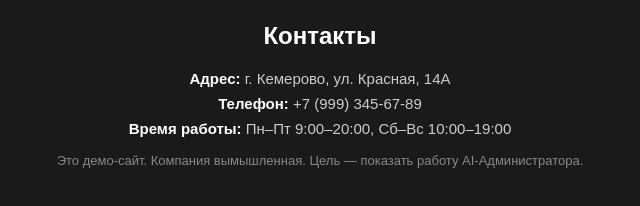
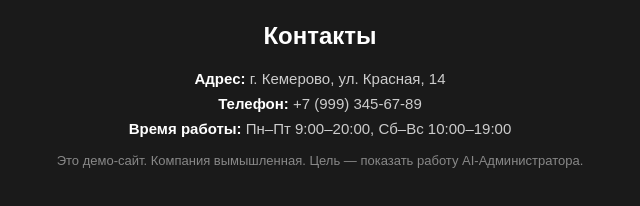
Before and after one commit to chaknoris5000-glitch/demo-sites, a plain HTML site: page liniya.html in a window 1280 px wide. Shown: the part 2054-2260 px from the top of the page, 320-960 px from the left. Drawn offline with Linux system fonts and the light colour scheme.

Commit message:
fix: real address for demo routing

```diff
--- a/liniya.html
+++ b/liniya.html
@@ -100,7 +100,7 @@
 
 <div class="contacts">
   <h2>Контакты</h2>
-  <div class="line"><strong>Адрес:</strong> г. Кемерово, ул. Красная, 14А</div>
+  <div class="line"><strong>Адрес:</strong> г. Кемерово, ул. Красная, 14</div>
   <div class="line"><strong>Телефон:</strong> +7 (999) 345-67-89</div>
   <div class="line"><strong>Время работы:</strong> Пн–Пт 9:00–20:00, Сб–Вс 10:00–19:00</div>
   <div class="line" style="margin-top:16px;font-size:13px;color:#888;">Это демо-сайт. Компания вымышленная. Цель — показать работу AI-Администратора.</div>
```
